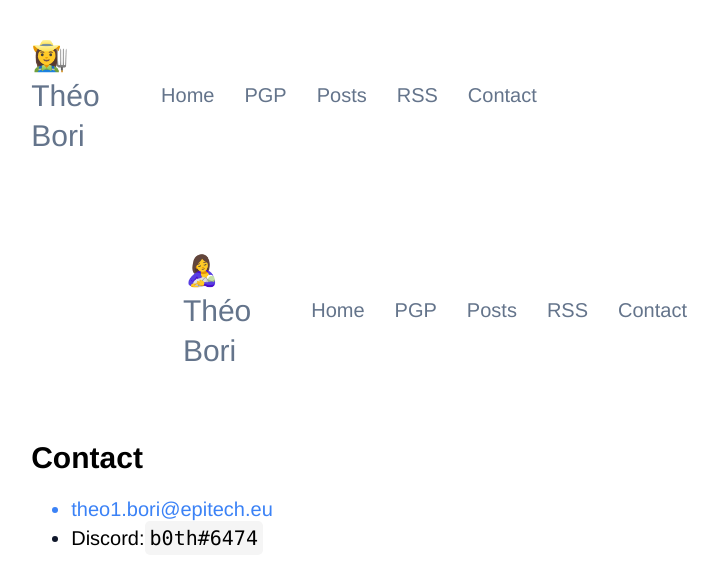
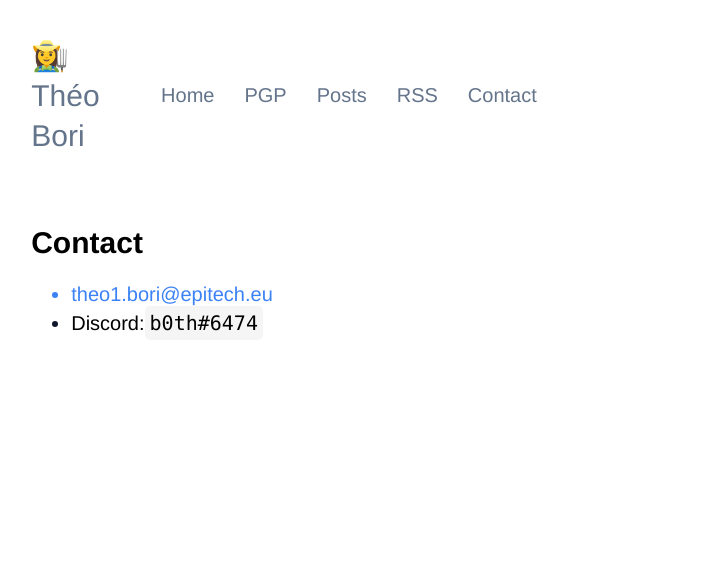
Before and after one commit to theobori-cafe/old-theobori.cafe, a Next.js app: page /contact in a window 1280 px wide. Shown: the top 584 px of the page, without its empty margins (356-1074 px from the left). Built offline with nearby package versions, Linux system fonts and the light colour scheme.

Commit message:
[FIX / UPDATE] Fixed /contact
Set a blue hover on my name

```diff
--- a/components/NavBar.tsx
+++ b/components/NavBar.tsx
@@ -59,8 +59,9 @@ const NavItems: FunctionComponent<NavItemsProps> = ({ items }) => {
 const NavBar: FunctionComponent = () => {
   const [emoji, setEmoji] = useState("👼");
 
-  useEffect(() => setEmoji(
-    getRandomEmojis()),
+  useEffect(() =>  {
+      setEmoji(getRandomEmojis());
+    },
     []
   );
 
@@ -71,7 +72,7 @@ const NavBar: FunctionComponent = () => {
           as="a"
           href="/"
           variant="small"
-          className="mr-4 py-1.5 text-2xl font-medium text-slate-500"
+          className="mr-4 py-1.5 text-2xl font-medium text-slate-500 hover:text-blue-400"
         >
           <span>{emoji + " Théo Bori"}</span>
         </Typography>
--- a/pages/contact.tsx
+++ b/pages/contact.tsx
@@ -9,12 +9,10 @@ const MAIL_ADDRESS = "theo1.bori@epitech.eu";
 const ContactPage: NextPage = () => {
   return (
     <div>
-      <NavBar />
-
-      <div>
       <div className="text-2xl font-bold">
         Contact
       </div>
+
       <ul role="list" className="my-4 marker:text-blue-500 list-disc">
 
         <li>
@@ -32,8 +30,6 @@ const ContactPage: NextPage = () => {
 
       </ul>
     </div>
-
-    </div>
   );
 };
 
```
Lines whose indentation alone changed are shown as unchanged.
